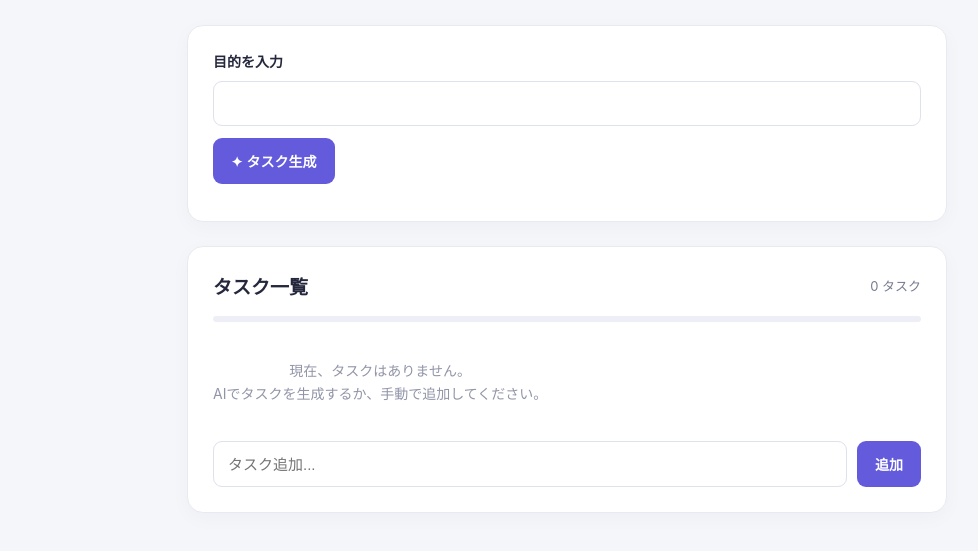
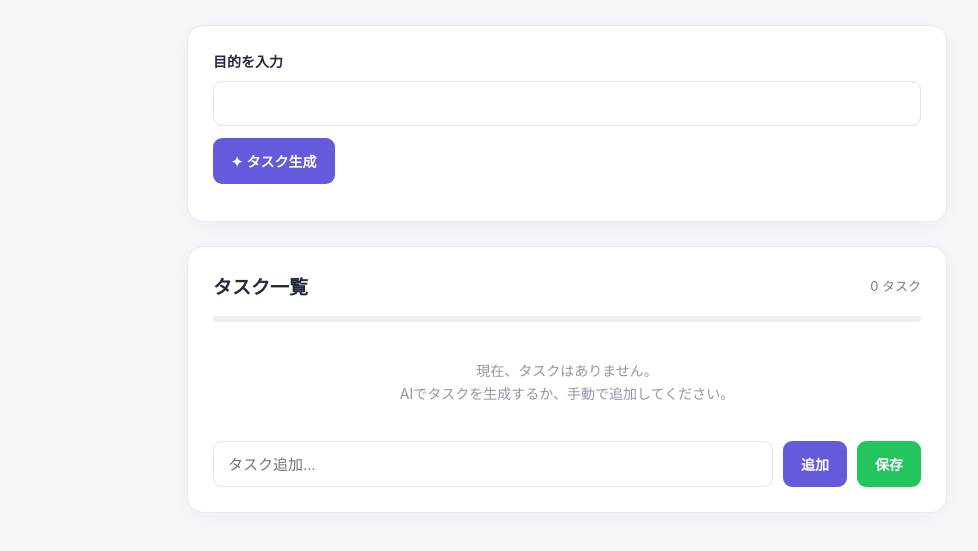
Before and after one commit to doug2124/task_kanri, a plain HTML site: page frontend/index.html in a window 1280 px wide. Shown: the part 221-772 px from the top of the page, without its empty margins (73-1051 px from the left). Drawn offline with Linux system fonts and the light colour scheme.

Commit message:
保存ボタンの外観を改善しました

```diff
--- a/frontend/index.html
+++ b/frontend/index.html
@@ -65,6 +65,8 @@
           aria-label="新しいタスク"
         >
         <button class="primary" type="submit">追加</button>
+        <button class="secondary" type="button" id="saveBtn"
+          onclick="saveTasks()">保存</button>
       </form>
     </section>
   </main>
--- a/frontend/scripts.js
+++ b/frontend/scripts.js
@@ -3,7 +3,7 @@ const taskList = document.getElementById("taskList");
     const progressBar = document.getElementById("progressBar");
     const message = document.getElementById("message");
     const generateBtn = document.getElementById("generateBtn");
-
+    const saveBtn = document.getElementById("saveBtn");
     async function generateTasks() {
       const goal = document.getElementById("goalInput")
         .value.trim();
@@ -35,10 +35,14 @@ const taskList = document.getElementById("taskList");
 
         const tasks = await response.json();
 
+
         if (!Array.isArray(tasks)) {
           throw new Error("タスクを生成できませんでした。APIの応答が不正です。");
         }
-
+        currentGoal = goal;
+        currentTasks = tasks;
+        console.log("Goals:", currentGoal);
+        console.log("Generated tasks:", currentTasks);
         taskList.innerHTML = "";
 
         tasks.forEach(createTaskElement);
@@ -181,3 +185,29 @@ const taskList = document.getElementById("taskList");
 
       taskList.appendChild(li);
     }
+  async function saveTasks() {
+    try{
+      const goal = document.getElementById("goalInput").value.trim();
+      const tasks = [...document.querySelectorAll(".task-text")]
+      .map(el => el.textContent);
+      console.log("Saving tasks:", goal, tasks);
+      const response = await fetch(
+        "http://localhost:3000/api/save",
+        {
+          method: "POST",
+          headers: {
+            "Content-Type": "application/json"
+          },
+          body: JSON.stringify({
+            goal: goal,
+            tasks : tasks
+          })
+        }
+      );const result = await response.json();
+      if (response.ok) {
+        console.log("Tasks saved successfully:", result);
+      }
+    } catch (error) {
+      console.error("Error saving tasks:", error);
+    }
+  }
--- a/frontend/styles.css
+++ b/frontend/styles.css
@@ -128,6 +128,15 @@
   .primary:hover {
     background: #5148c4;
   }
+  .secondary {
+    background: #22c55e;
+    color: white;
+    padding: 13px 18px;
+  }
+
+  .secondary:hover {
+    background: #1eac52;
+  }
 
   .generate-row .primary {
     flex-shrink: 0;
@@ -213,15 +222,15 @@
     border-color: #635bdb;
   }
 
-  .task-actions {
+
+  .task-actions.hidden {
+  display: none;
+  }
+   .task-actions {
     display: flex;
     gap: 6px;
     flex-shrink: 0;
   }
-  .task-actions.hidden {
-  display: none;
-  }
-
   .task-actions button {
     padding: 7px 9px;
     background: #f5f5fa;
@@ -247,6 +256,10 @@
   .add-row input {
     flex: 1;
     min-width: 0;
+  }
+  #taskList li.empty {
+    display: block;
+    text-align: center;
   }
 
   .empty {
```
Also changed, not shown: 1 other file.
